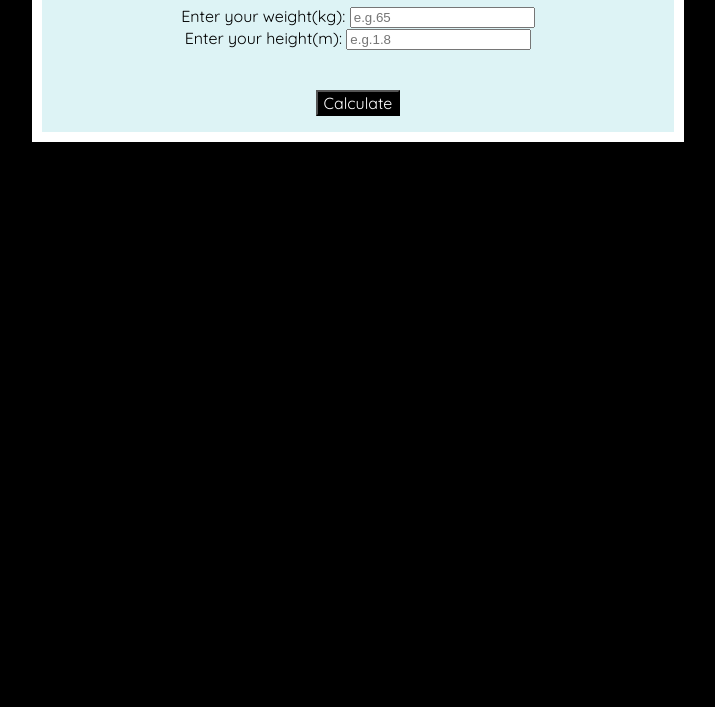
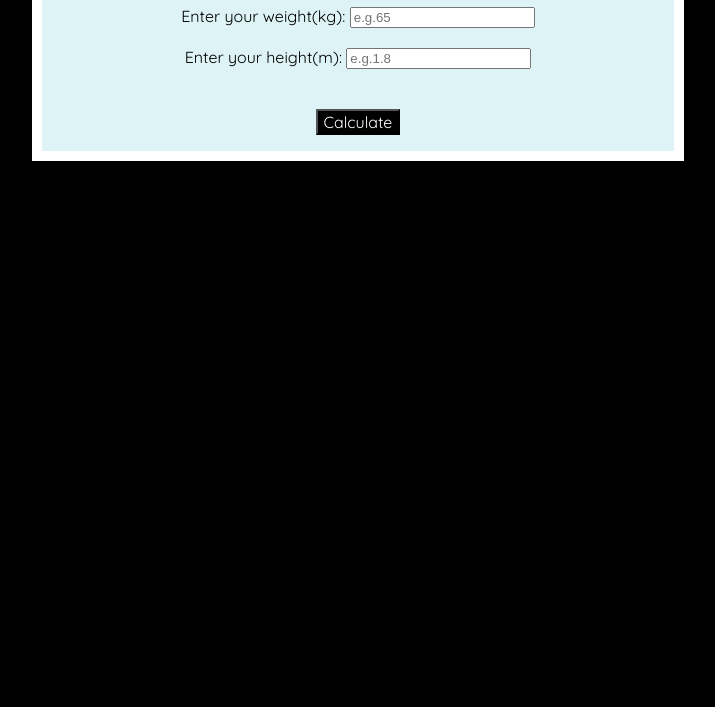
Before and after one commit to Soph95/bmi-calculator, a plain HTML site: page index.html in a window 1280 px wide. Shown: the part 93-800 px from the top of the page, without its empty margins (282-997 px from the left). Drawn offline with Linux system fonts and the light colour scheme.

Commit message:
Update styles.css

```diff
--- a/styles.css
+++ b/styles.css
@@ -16,7 +16,7 @@ button{
   font-size: 1rem;
 }
 
-#height{
+.height{
   margin-top: 20px;
 }
 
```
